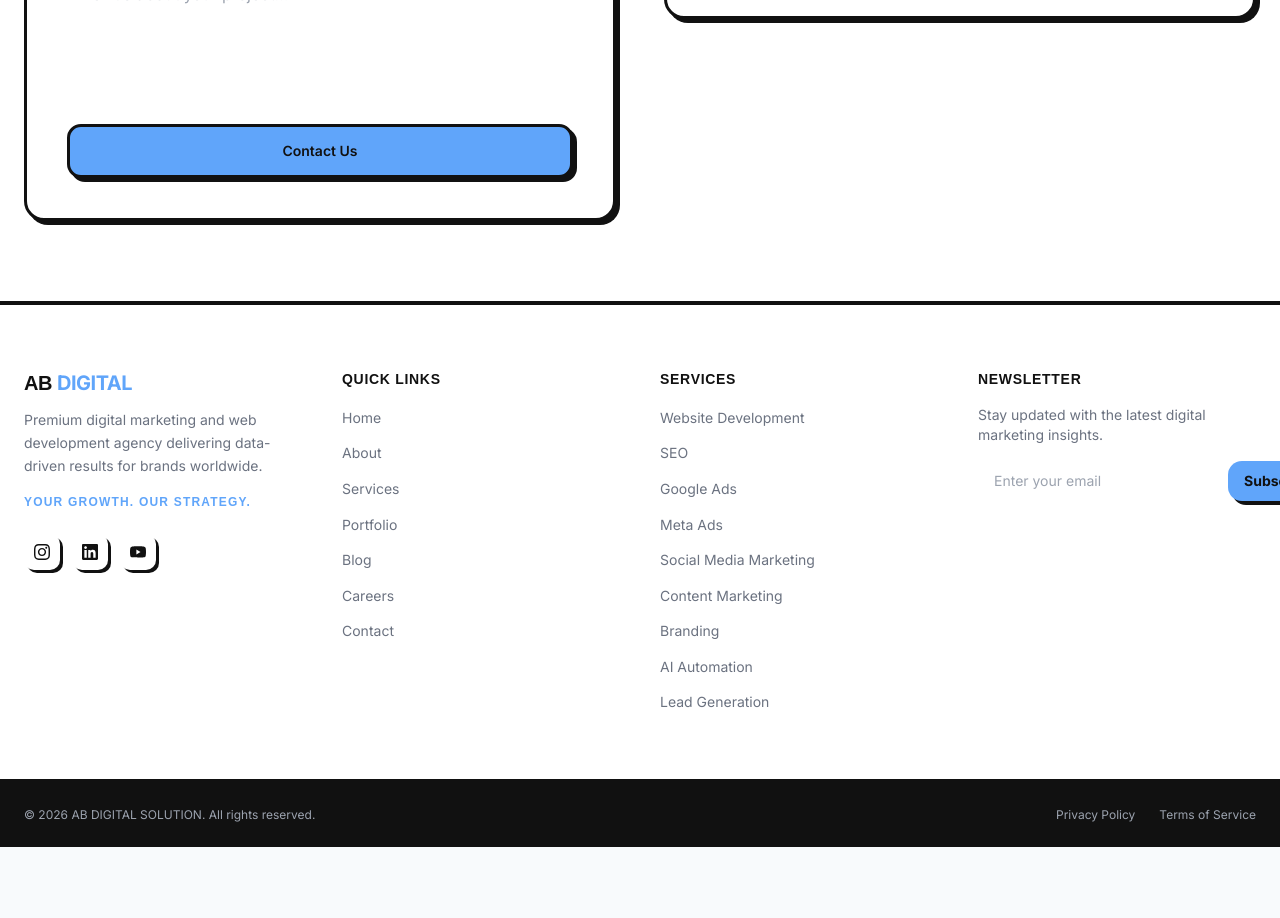
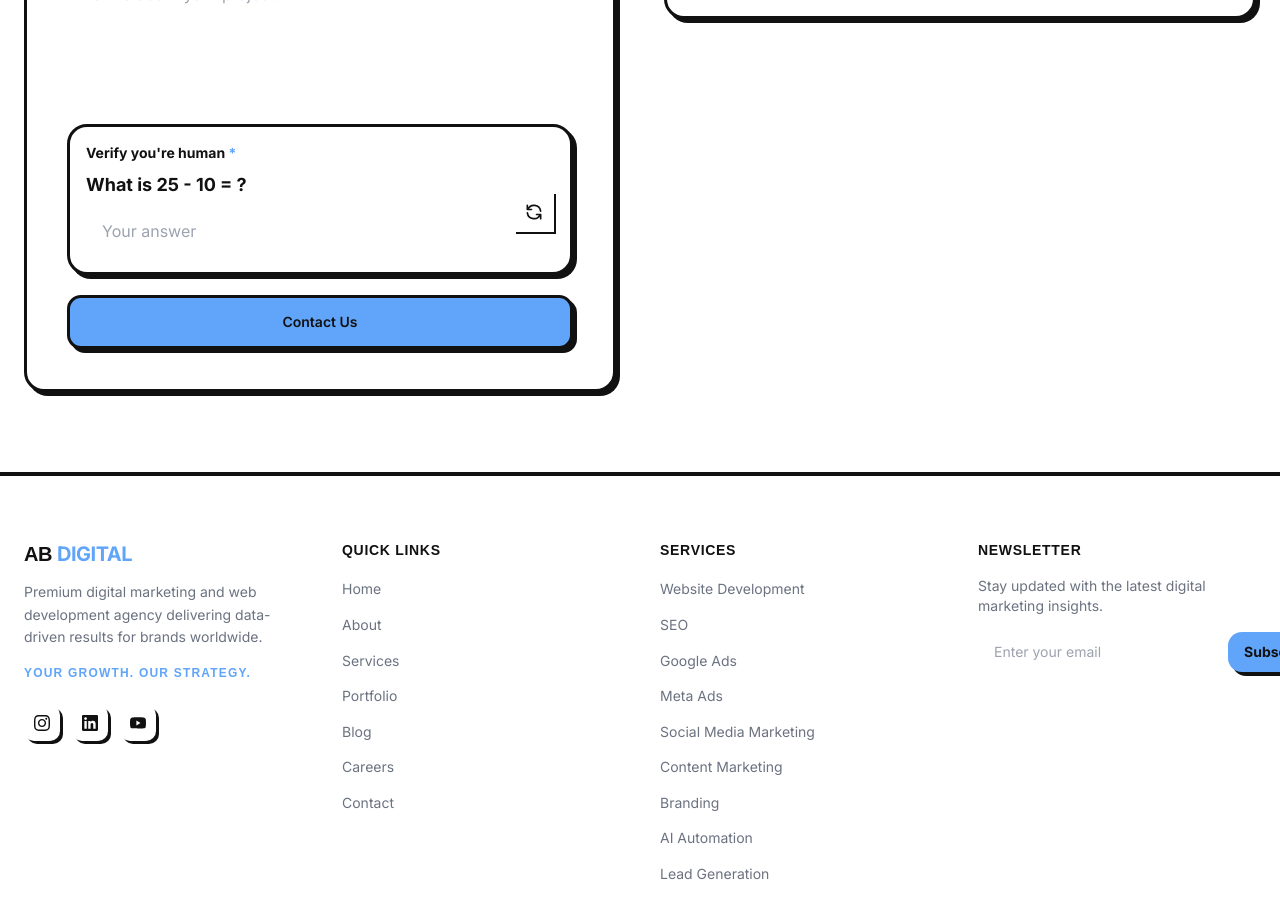
Before and after one commit to abdigitalsolution03-ai/AB-DIGITAL-SOLUTION, a React (Vite) app: page /contact in a window 1280 px wide. Shown: the part 1200-2118 px from the top of the page. Before the commit the page ends 2047 px from the top, so only its background shows below. Built offline with nearby package versions, Linux system fonts and the light colour scheme; no server answers.

Commit message:
feat: add math captcha to contact form to prevent spam submissions

```diff
--- a/src/pages/Contact.tsx
+++ b/src/pages/Contact.tsx
@@ -1,4 +1,4 @@
-import { useState } from "react";
+import { useState, useEffect } from "react";
 import { Helmet } from "react-helmet-async";
 import { motion } from "framer-motion";
 import AnimatedSection from "@/components/AnimatedSection";
@@ -11,6 +11,17 @@ const TEMPLATE_ID = "template_estln1a";
 const PUBLIC_KEY = "HNrX23yoxClMBvQEt";
 
 emailjs.init(PUBLIC_KEY);
+
+function generateCaptcha() {
+  const ops = ['+', '-', '×'];
+  const op = ops[Math.floor(Math.random() * ops.length)];
+  let a: number, b: number;
+  if (op === '+') { a = Math.floor(Math.random() * 20) + 1; b = Math.floor(Math.random() * 20) + 1; }
+  else if (op === '-') { a = Math.floor(Math.random() * 20) + 10; b = Math.floor(Math.random() * 10) + 1; }
+  else { a = Math.floor(Math.random() * 10) + 1; b = Math.floor(Math.random() * 10) + 1; }
+  const answer = op === '+' ? a + b : op === '-' ? a - b : a * b;
+  return { question: `${a} ${op} ${b}`, answer };
+}
 
 const serviceOptions = [
   "Website Development", "SEO Optimization", "Google Ads", "Meta Ads",
@@ -28,10 +39,14 @@ export default function Contact() {
   const [submitted, setSubmitted] = useState(false);
   const [error, setError] = useState("");
   const [fieldErrors, setFieldErrors] = useState<Record<string, string>>({});
+  const [captcha, setCaptcha] = useState(generateCaptcha);
+  const [captchaInput, setCaptchaInput] = useState("");
+  const [captchaError, setCaptchaError] = useState("");
+
+  useEffect(() => { setCaptcha(generateCaptcha()); }, [submitted]);
 
   const handleChange = (e: React.ChangeEvent<HTMLInputElement | HTMLTextAreaElement | HTMLSelectElement>) => {
     setFormData({ ...formData, [e.target.name]: e.target.value });
-    // Clear field error when user starts typing
     if (fieldErrors[e.target.name]) {
       setFieldErrors(prev => ({ ...prev, [e.target.name]: "" }));
     }
@@ -41,17 +56,24 @@ export default function Contact() {
     e.preventDefault();
     setError("");
     setFieldErrors({});
+    setCaptchaError("");
+
+    if (parseInt(captchaInput) !== captcha.answer) {
+      setCaptchaError("Incorrect answer. Please try again.");
+      setCaptcha(generateCaptcha());
+      setCaptchaInput("");
+      return;
+    }
+
     try {
-      // Send email via EmailJS
       await emailjs.send(SERVICE_ID, TEMPLATE_ID, {
         from_name: formData.name.trim(),
         from_email: formData.email.trim(),
         phone: formData.phone.trim() || "Not provided",
         service: formData.service || "Not specified",
         message: formData.message.trim(),
-      });
+      }, PUBLIC_KEY);
 
-      // Also save to backend
       await submitContact({
         name: formData.name.trim(),
         email: formData.email.trim(),
@@ -65,6 +87,7 @@ export default function Contact() {
       return
     }
     setFormData({ name: "", phone: "", email: "", business: "", service: "", message: "" });
+    setCaptchaInput("");
     setSubmitted(true);
     setTimeout(() => setSubmitted(false), 3000);
   };
@@ -142,6 +165,31 @@ export default function Contact() {
                     {error}
                   </p>
                 )}
+                <div className="doodle-card p-4 flex items-center gap-4">
+                  <div className="flex-1">
+                    <label className="block text-[#111] text-sm font-bold mb-2">
+                      Verify you're human <span className="text-[#60A5FA]">*</span>
+                    </label>
+                    <p className="text-[#111] text-lg font-bold mb-2">What is {captcha.question} = ?</p>
+                    <input
+                      type="number"
+                      value={captchaInput}
+                      onChange={(e) => { setCaptchaInput(e.target.value); setCaptchaError(""); }}
+                      className="w-full px-4 py-3 bg-white border-3 border-[#111] text-[#111] focus:outline-none"
+                      placeholder="Your answer"
+                      required
+                    />
+                    {captchaError && <p className="text-sm text-red-600 mt-1">{captchaError}</p>}
+                  </div>
+                  <button
+                    type="button"
+                    onClick={() => { setCaptcha(generateCaptcha()); setCaptchaInput(""); setCaptchaError(""); }}
+                    className="mt-6 w-10 h-10 bg-white border-3 border-[#111] flex items-center justify-center text-[#111] hover:bg-[#60A5FA] transition-colors shadow-[2px_2px_0_#111]"
+                    title="New question"
+                  >
+                    <svg className="w-5 h-5" fill="none" viewBox="0 0 24 24" stroke="currentColor" strokeWidth="2"><path strokeLinecap="round" strokeLinejoin="round" d="M4 4v5h.582m15.356 2A8.001 8.001 0 004.582 9m0 0H9m11 11v-5h-.581m0 0a8.003 8.003 0 01-15.357-2m15.357 2H15" /></svg>
+                  </button>
+                </div>
                 <motion.button
                   type="submit"
                   whileHover={{ scale: 1.01 }}
```
